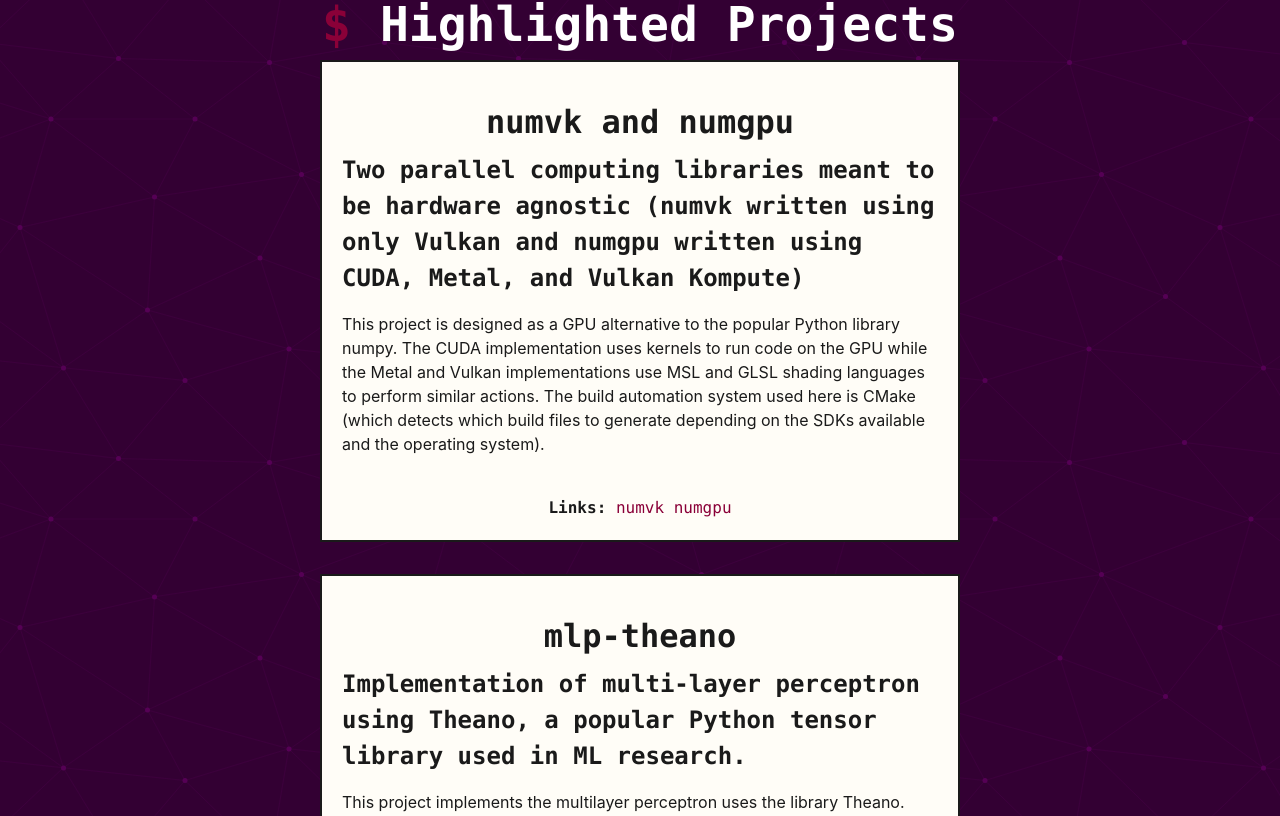
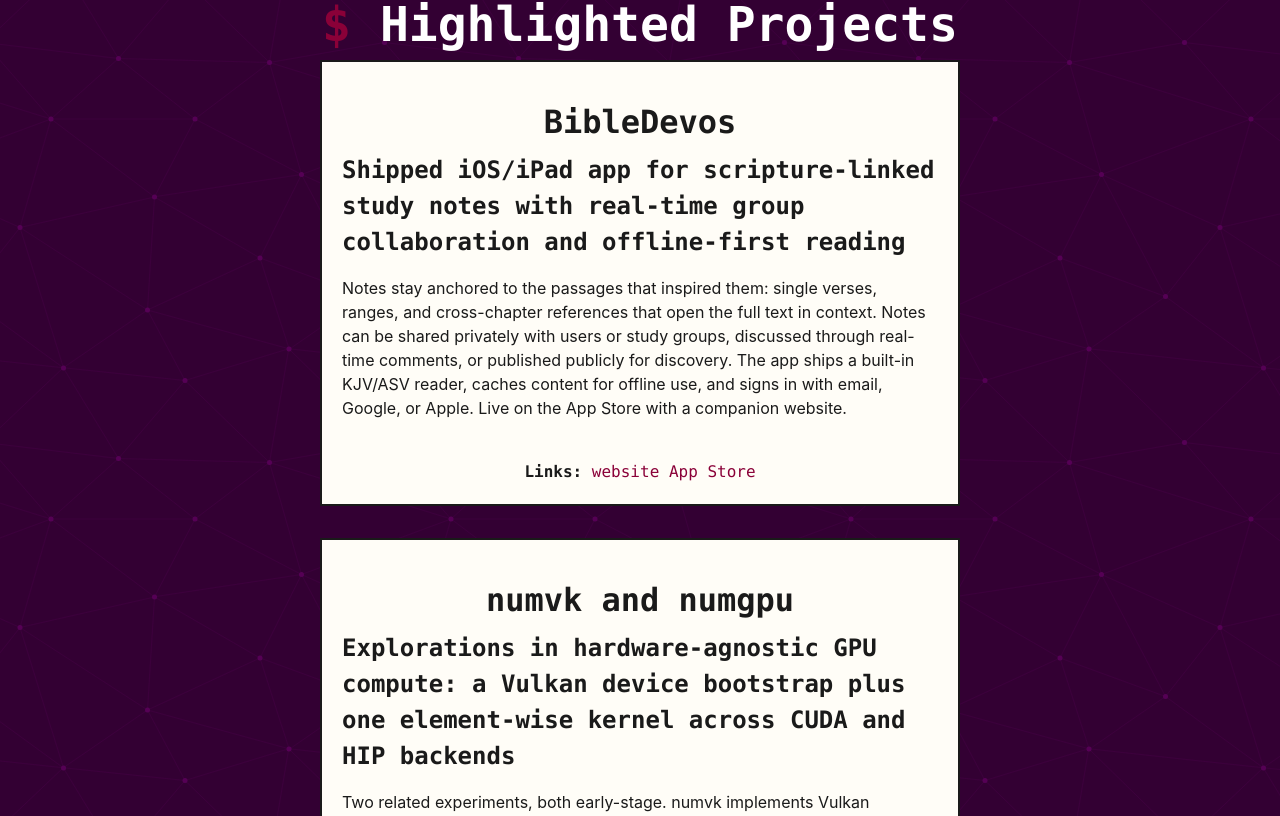
Before and after one commit to paulpan05/personal-website-minified, a Next.js app: page / in a window 1280 px wide. Shown: the part 2224-3040 px from the top of the page. Built offline with nearby package versions, Linux system fonts and the light colour scheme; no server answers.

Commit message:
Projects: lead with BibleDevos, one honest GPU entry, drop mlp-theano

```diff
--- a/src/data/subsections.ts
+++ b/src/data/subsections.ts
@@ -38,20 +38,28 @@ export const experienceCards: ExperienceCard[] = [
 
 export const highlightedProjectsCards: HighlightedProjectCard[] = [
   {
+    shortDescription: "BibleDevos",
+    mediumDescription:
+      "Shipped iOS/iPad app for scripture-linked study notes with real-time group collaboration and offline-first reading",
+    longDescription:
+      "Notes stay anchored to the passages that inspired them: single verses, ranges, and cross-chapter references that open the full text in context. Notes can be shared privately with users or study groups, discussed through real-time comments, or published publicly for discovery. The app ships a built-in KJV/ASV reader, caches content for offline use, and signs in with email, Google, or Apple. Live on the App Store with a companion website.",
+    links: [
+      { label: "website", url: "https://bibledevos.com/" },
+      {
+        label: "App Store",
+        url: "https://apps.apple.com/us/app/bibledevos/id6759275734",
+      },
+    ],
+  },
+  {
     shortDescription: "numvk and numgpu",
-    mediumDescription: "Two parallel computing libraries meant to be hardware agnostic (numvk written using only Vulkan and numgpu written using CUDA, Metal, and Vulkan Kompute)",
-    longDescription: "This project is designed as a GPU alternative to the popular Python library numpy. The CUDA implementation uses kernels to run code on the GPU while the Metal and Vulkan implementations use MSL and GLSL shading languages to perform similar actions. The build automation system used here is CMake (which detects which build files to generate depending on the SDKs available and the operating system).",
+    mediumDescription:
+      "Explorations in hardware-agnostic GPU compute: a Vulkan device bootstrap plus one element-wise kernel across CUDA and HIP backends",
+    longDescription:
+      "Two related experiments, both early-stage. numvk implements Vulkan instance, physical-device, logical-device, and command-pool setup with a single GLSL power shader and a shader-loading test. numgpu implements vector power across CUDA and HIP, with the Metal and Vulkan/Kompute backends still stubs. CMake build with shader compilation and Catch2 tests.",
     links: [
       { label: "numvk", url: "https://gitlab.com/paulpan05/vulkan-numeric-libraries" },
       { label: "numgpu", url: "https://gitlab.com/paulpan05/gpu-compute-libraries" },
     ],
   },
-  {
-    shortDescription: "mlp-theano",
-    mediumDescription: "Implementation of multi-layer perceptron using Theano, a popular Python tensor library used in ML research.",
-    longDescription: "This project implements the multilayer perceptron uses the library Theano. The purpose of this is to allow for GPU offloading of matrix operations, which speeds up training compared to numpy as well as being more simple to implement / maintain when compared to using libraries like PyTorch and Tensorflow.",
-    links: [
-      { label: "mlp-theano", url: "https://github.com/paulpan05/mlp-theano" },
-    ],
-  },
 ];
```
